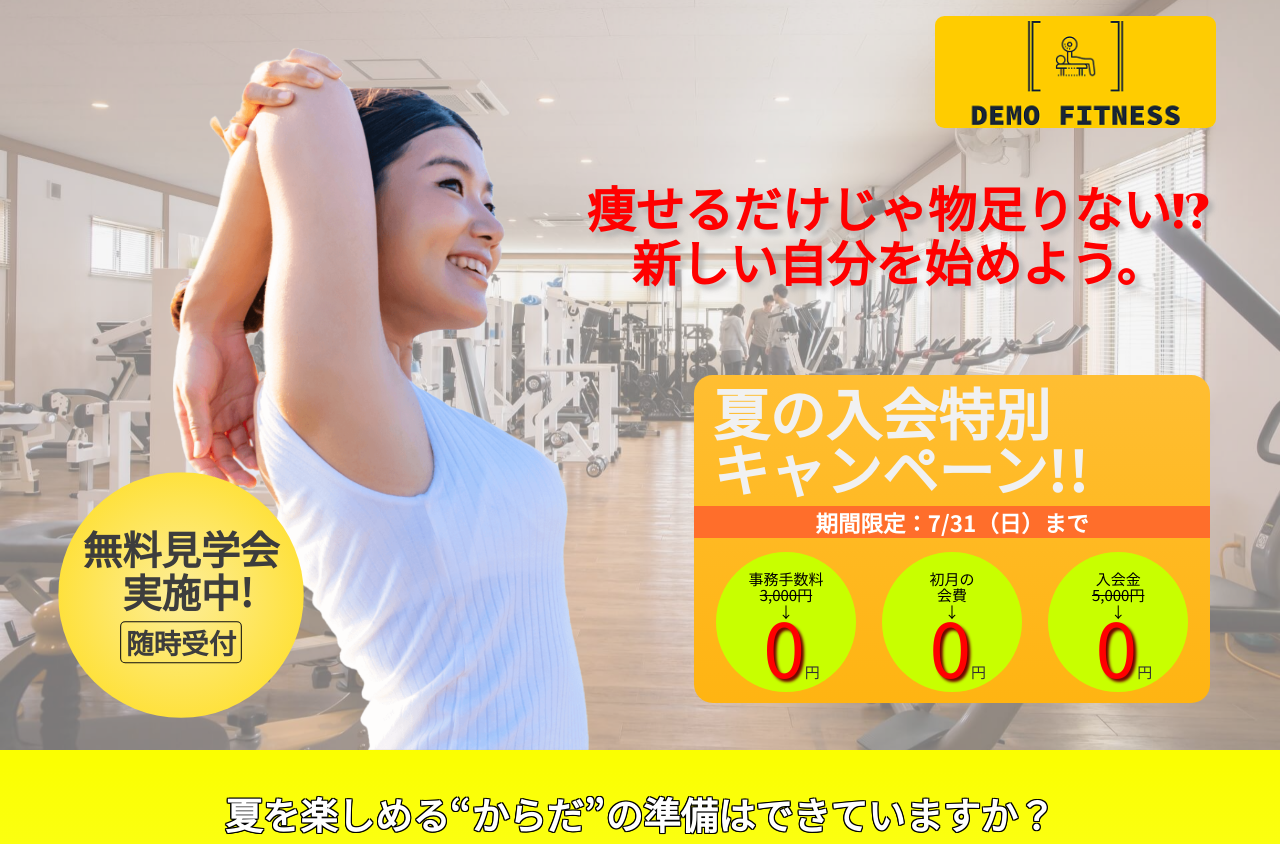
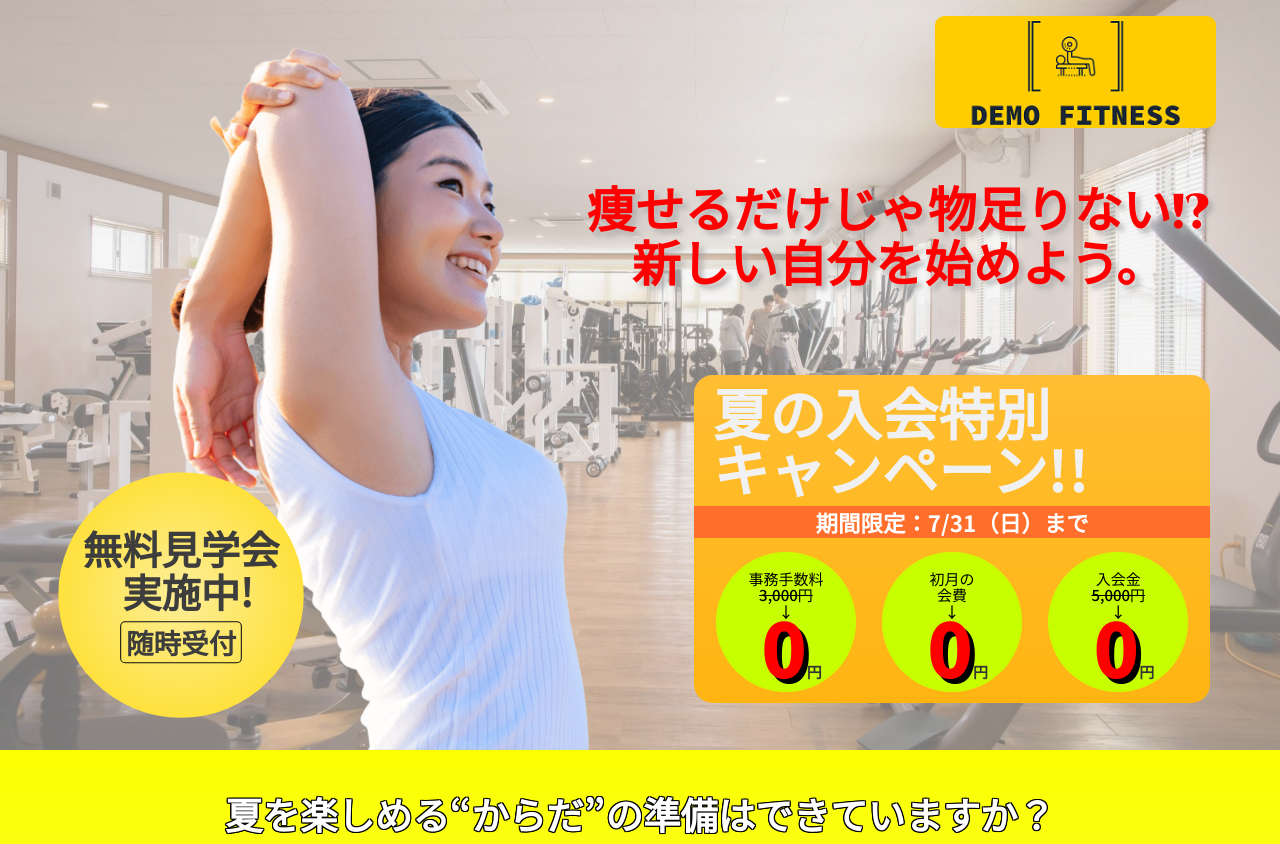
Before and after one commit to satoshi-4430/-sample-site-lp, a plain HTML site: page index.html in a window 1280 px wide. Shown: the top 844 px of the page. Drawn offline with nearby package versions, Linux system fonts and the light colour scheme; some packages are replaced by stand-ins of ours.

Commit message:
Add files via upload

```diff
--- a/css/style.scss
+++ b/css/style.scss
@@ -163,6 +163,7 @@ body {
   p {
     font-size: calc(16 / 1366 * 100vw);
     text-align: center;
+    font-weight: 500;
     color: rgb#333;
     padding-top: calc(20 / 1366 * 100vw);
     line-height: 1.1;
@@ -170,9 +171,10 @@ body {
       position: relative;
       margin-left: calc(12 / 1366 * 100vw);
       font-size: calc(80 / 1366 * 100vw);
+      font-weight: 900;
       line-height: 0.7;
       color: rgb(255, 0, 0);
-      text-shadow: 3px 3px 3px rgb(112, 0, 0);
+      text-shadow: 5px 5px 0px rgb(0, 0, 0);
       &::after {
         content: "円";
         font-size: calc(16 / 1366 * 100vw);
```
Also changed, not shown: css/style.css, css/style.min.css, 2 other files.
